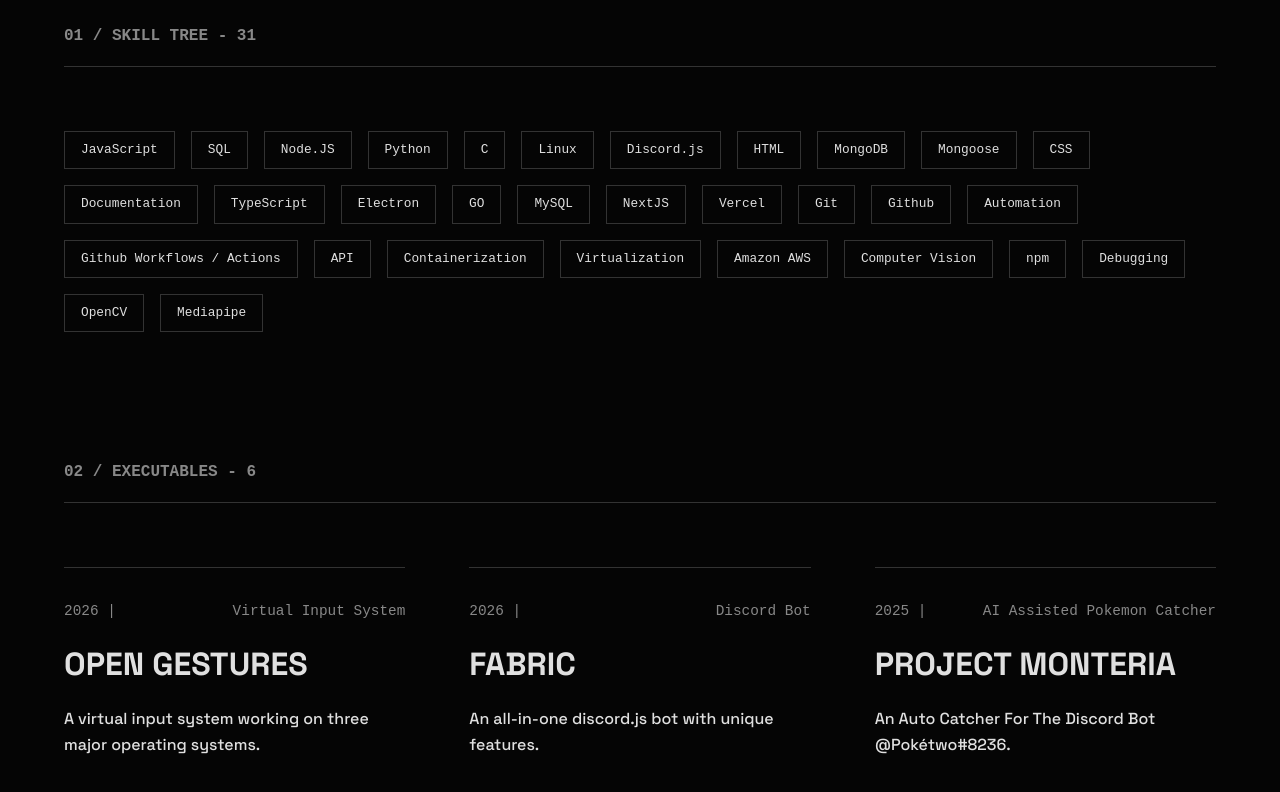
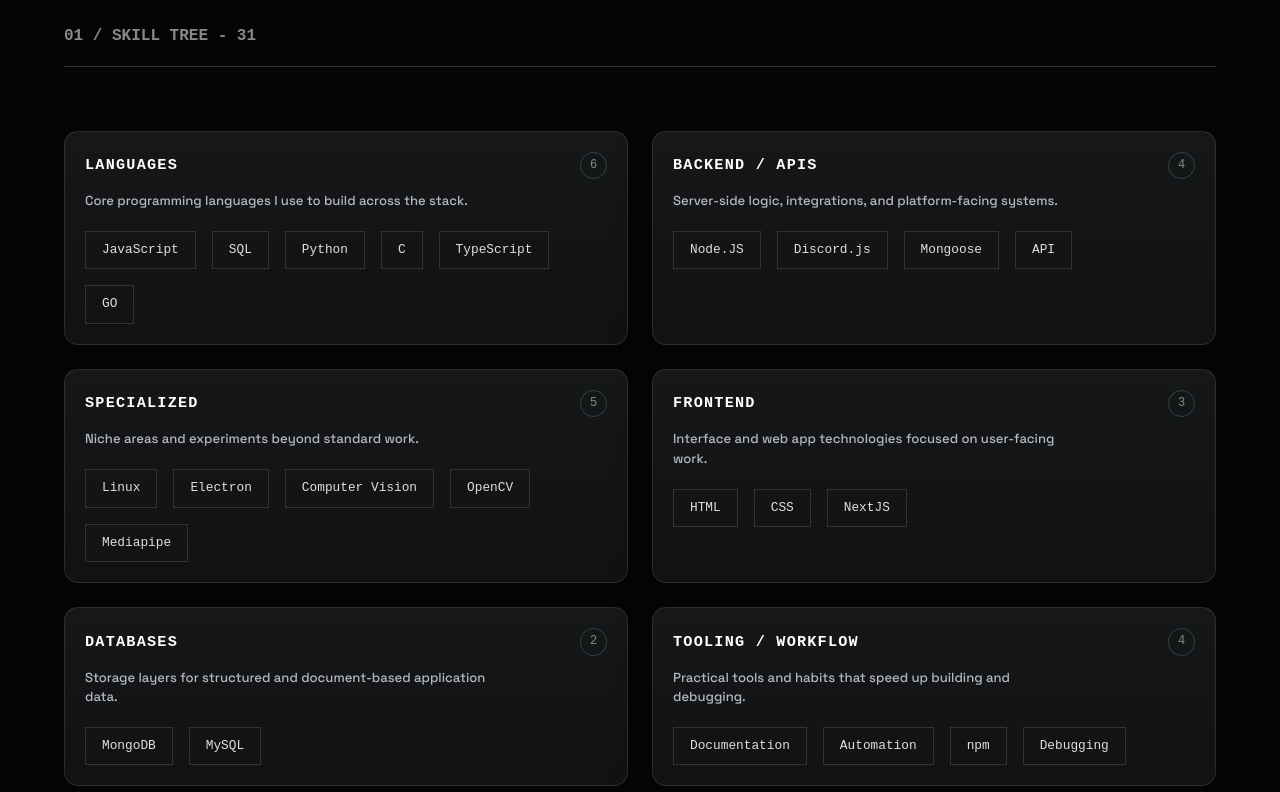
Before and after one commit to GodKode69/GodKode69.github.io, a Next.js app: page / in a window 1280 px wide. Shown: the part 840-1632 px from the top of the page. Built offline with nearby package versions, Linux system fonts and the light colour scheme; no server answers.

Commit message:
made changes

```diff
--- a/components/Skills.tsx
+++ b/components/Skills.tsx
@@ -1,17 +1,37 @@
 "use client";
 
-import { skills } from "@/lib/skills";
+import { skillCategoryDescriptions, skills } from "@/lib/skills";
 import styles from "./Skills.module.css";
 import sectionStyles from "./Section.module.css";
 import Image from "next/image";
 
 export default function Skills() {
+  const groupedSkills = Object.entries(
+    skills.reduce<Record<string, typeof skills>>((acc, skill) => {
+      if (!acc[skill.category]) {
+        acc[skill.category] = [];
+      }
+      acc[skill.category].push(skill);
+      return acc;
+    }, {}),
+  );
+
   return (
     <section id="skill" className={sectionStyles.section}>
       <div className={sectionStyles.container}>
         <h2 className={sectionStyles.title}>01 / Skill Tree - {skills.length}</h2>
+        <div className={styles.grid}>
+          {groupedSkills.map(([category, categorySkills]) => (
+            <article key={category} className={styles.card}>
+              <div className={styles.cardHeader}>
+                <h3 className={styles.cardTitle}>{category}</h3>
+                <span className={styles.cardCount}>{categorySkills.length}</span>
+              </div>
+              <p className={styles.cardDesc}>
+                {skillCategoryDescriptions[category as keyof typeof skillCategoryDescriptions]}
+              </p>
               <div className={`tech-stack ${styles.stack}`}>
-          {skills.map((skill) => (
+                {categorySkills.map((skill) => (
                   <span key={skill.name} className={`hover-link ${styles.chip}`}>
                     {skill.name}
                     <div className={styles.popup}>
@@ -30,6 +50,9 @@
                   </span>
                 ))}
               </div>
+            </article>
+          ))}
+        </div>
       </div>
     </section>
   );
--- a/lib/skills.ts
+++ b/lib/skills.ts
@@ -25,7 +25,7 @@
   "Tooling / Workflow":
     "Practical tools and habits that speed up building and debugging.",
   Specialized:
-    "Niche areas and experiments beyond standard web application work.",
+    "Niche areas and experiments beyond standard work.",
 };
 
 export const skills: Skill[] = [
```
Lines whose indentation alone changed are shown as unchanged.
